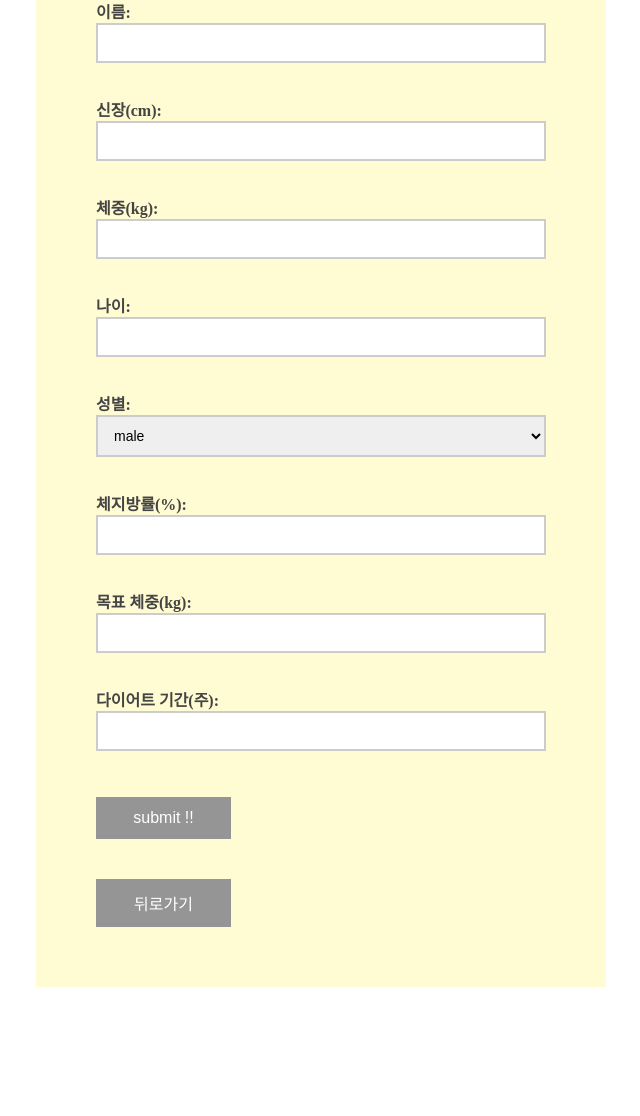
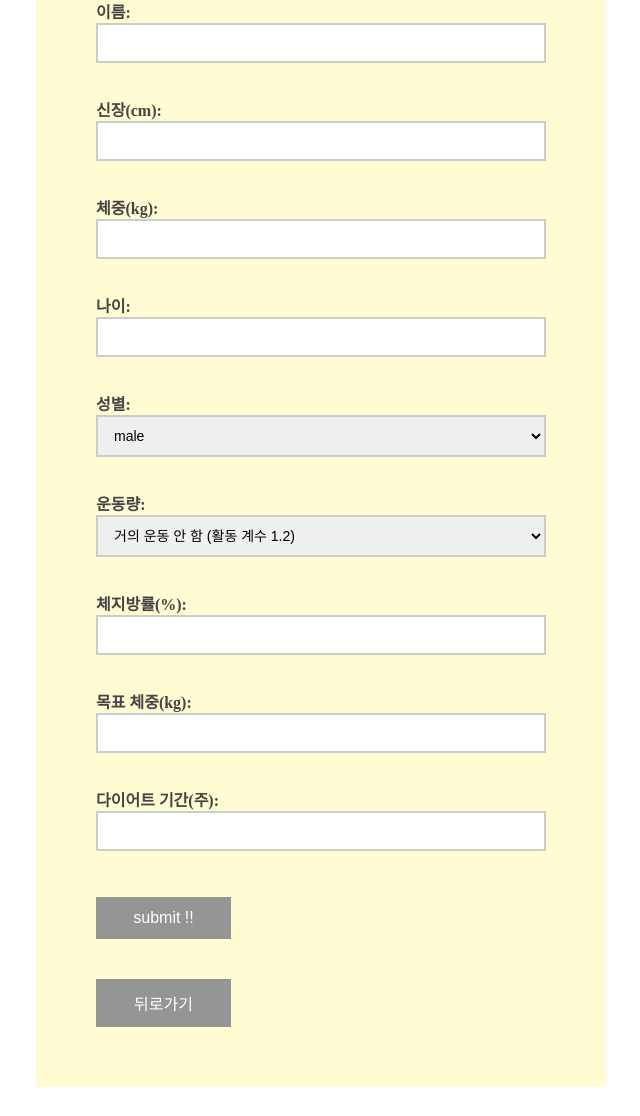
Before and after one commit to djswn/BodyBuddy, a Flask app: page /userInfo/1 in a window 1280 px wide. Shown: the part 229-1345 px from the top of the page, without its empty margins (319-959 px from the left). Before the commit the page ends 1216 px from the top, so only its background shows below. Run offline with Flask 3, Linux system fonts and the light colour scheme; some web fonts are replaced.

Commit message:
[refactor] 활동 계수를 위한 운동량 선택 드롭다운 추가
권장 칼로리 계산 로직을 위해 활동 계수를 알아야합니다. 운동량에 따라 1.2~1.9 사이로 나눌 수 있는데, 일반적으로 5단계를 나눠 사용하기에 그렇게 나누어 드롭다운으로 사용자가 어느정도 운동을 하는지 선택하게 하고, 입력받은 정보를 수치로 환산하여 권장 칼로리 계산에 사용합니다.

```diff
--- a/templates/userInfo.html
+++ b/templates/userInfo.html
@@ -38,6 +38,26 @@
     </select>
   </label><br>
 
+  <label>운동량:
+  <select name="activity_level" required>
+    <option value="low" {% if user_info and user_info.activity_level == 'low' %}selected{% endif %}>
+      거의 운동 안 함 (활동 계수 1.2)
+    </option>
+    <option value="light" {% if user_info and user_info.activity_level == 'light' %}selected{% endif %}>
+      가벼운 활동 (주 1~3회 가벼운 운동, 1.375)
+    </option>
+    <option value="moderate" {% if user_info and user_info.activity_level == 'moderate' %}selected{% endif %}>
+      보통 활동 (주 3~5회 중간 강도의 운동, 1.55)
+    </option>
+    <option value="high" {% if user_info and user_info.activity_level == 'high' %}selected{% endif %}>
+      높은 활동 (주 6~7회 강도 높은 운동, 1.725)
+    </option>
+    <option value="very_high" {% if user_info and user_info.activity_level == 'very_high' %}selected{% endif %}>
+      매우 높은 활동 (매일 강도 높은 운동 + 육체 노동, 1.9)
+    </option>
+  </select>
+</label><br>
+
   <label>체지방률(%):
     <input type="number" name="body_fat" step="0.1" value="{{ user_info.body_fat if user_info else '' }}">
   </label><br>
```
